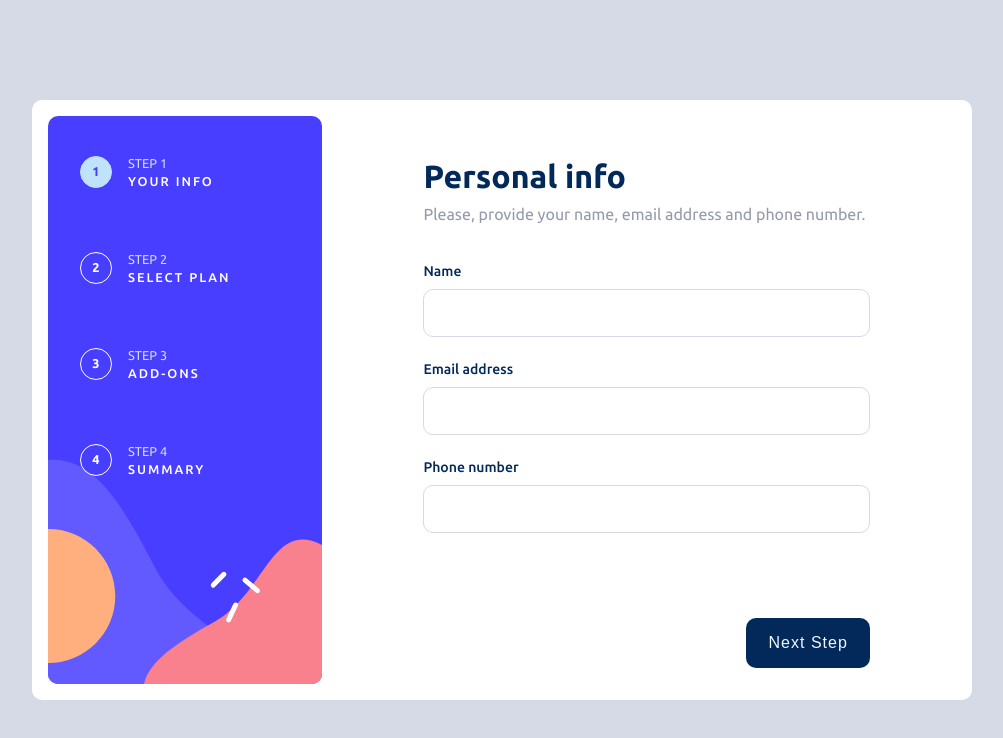
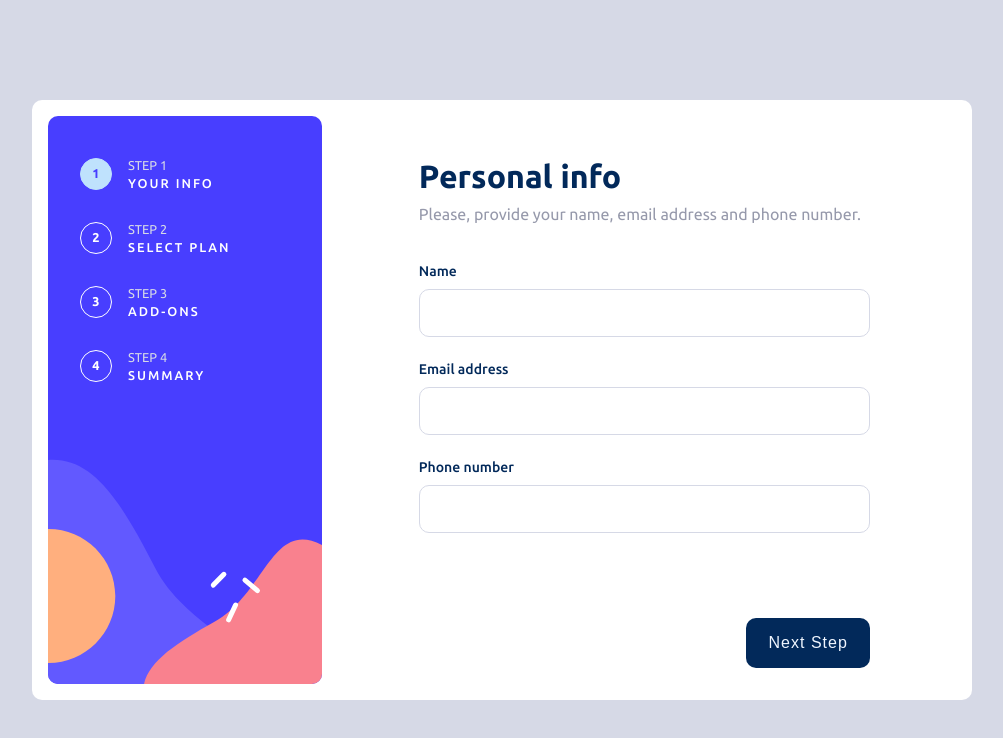
Before and after one commit to Volkus80/FormPet, a React (Create React App) app: page / in a window 1280 px wide. Shown: the top 738 px of the page, without its empty margins (138-1141 px from the left). Built offline with nearby package versions, Linux system fonts and the light colour scheme.

Commit message:
finished last page layout

```diff
--- a/src/components/App/App.jsx
+++ b/src/components/App/App.jsx
@@ -2,12 +2,15 @@ import StagesBoard from "../StageBoard/StagesBoard";
 import s from "./App.module.scss";
 import { MainPanel } from "../MainPanel/MainPanel";
 import { LastPage } from "../LastPage/LastPage";
+import { stepSelector } from "../../store/steps/stepsSelectors";
+import { useSelector } from "react-redux";
 
 function App() {
+  const step = useSelector(stepSelector);
   return (
     <div className={s.app}>
       <StagesBoard />
-      {<MainPanel /> || <LastPage />}
+      {step < 5 ? <MainPanel /> : <LastPage />}
     </div>
   );
 }
--- a/src/components/LastPage/LastPage.module.scss
+++ b/src/components/LastPage/LastPage.module.scss
@@ -5,14 +5,26 @@
     flex-direction: column;
     align-items: center;
     justify-content: center;
+    flex: 1 1 60%;
+    padding: .5rem 10% 0;
+
+}
+
+.image {
+    margin-bottom: 2rem;
 }
 
 .title {
     text-align: center;
     color: index.$marine-blue;
-    font-size: 1.2rem;
+    font-size: 2rem;
+    margin-bottom: 14px;
 }
 
 .text {
     color: index.$light-gray;
+    text-align: center;
+    max-width: fit-content;
+    margin-bottom: .7rem;
+    line-height: 1.5rem;
 }
--- a/src/components/SBItem/SBItem.jsx
+++ b/src/components/SBItem/SBItem.jsx
@@ -6,11 +6,11 @@ import { stepSelector } from "../../store/steps/stepsSelectors";
 
 const cx = cnBind.bind(s);
 
-function SBItem({ itemNo, posText, active = 1 }) {
+function SBItem({ itemNo, posText, active }) {
   const step = useSelector(stepSelector);
   const itemClassName = cx({
     item_num: true,
-    active: itemNo <= 4 ? itemNo === step : itemNo === 4,
+    active: step <= 4 ? itemNo === step : itemNo === 4,
   });
 
   return (
--- a/src/components/SBItem/SBItem.module.scss
+++ b/src/components/SBItem/SBItem.module.scss
@@ -9,7 +9,7 @@ $num-size: 2rem;
     color: index.$white;
     font-size: calc($num-size / 2.5);
     // letter-spacing: 2px;
-    margin: $num-size;
+    margin: 1rem $num-size;
     height: 2rem;
     // margin-bottom: calc($num-size + 1px);
 
--- a/src/components/StageBoard/StagesBoard.module.scss
+++ b/src/components/StageBoard/StagesBoard.module.scss
@@ -3,13 +3,13 @@
     width: 280px;
     // margin: 10px;
     background-image: url('../../images/bg-sidebar-desktop.svg');
-    background-size: contain;
+    background-size:initial;
     background-repeat: no-repeat;
-    padding: .5rem 0;
+    padding: 1.6rem 0;
     display: flex;
     flex-direction: column;
     justify-items: flex-start;
-    flex: 1 1 280px;
+    // flex: 1 1 280px;
 
 
 
```
